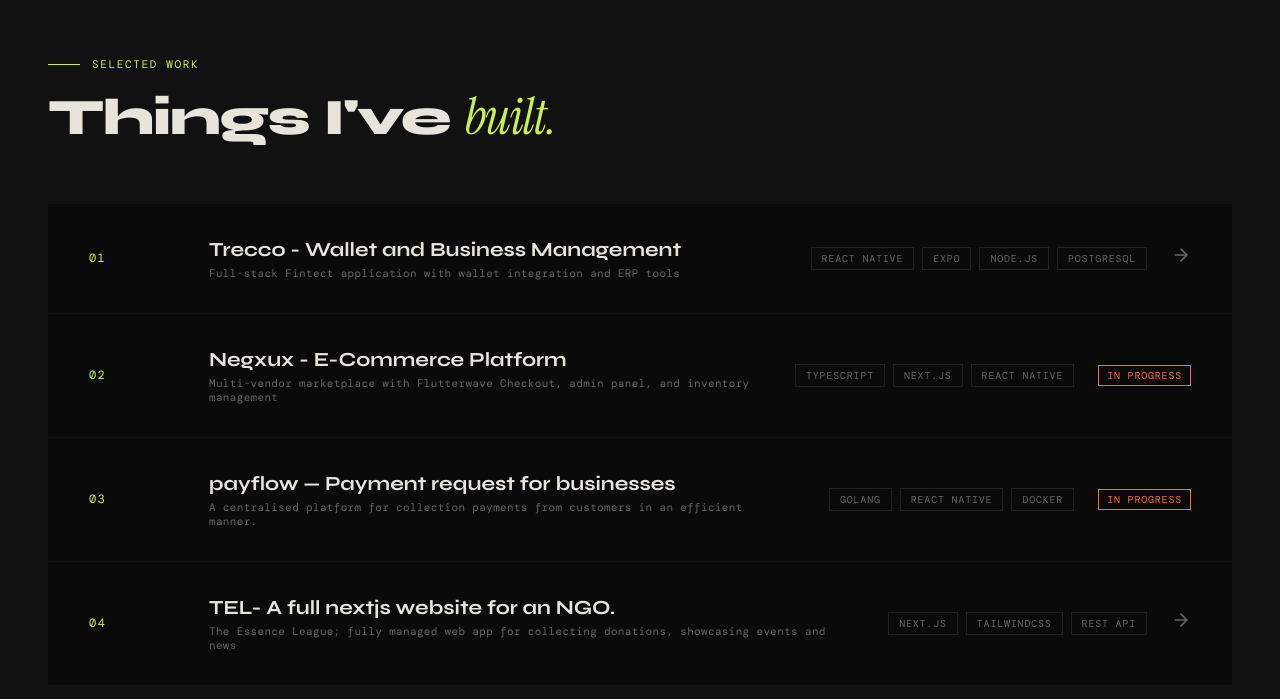
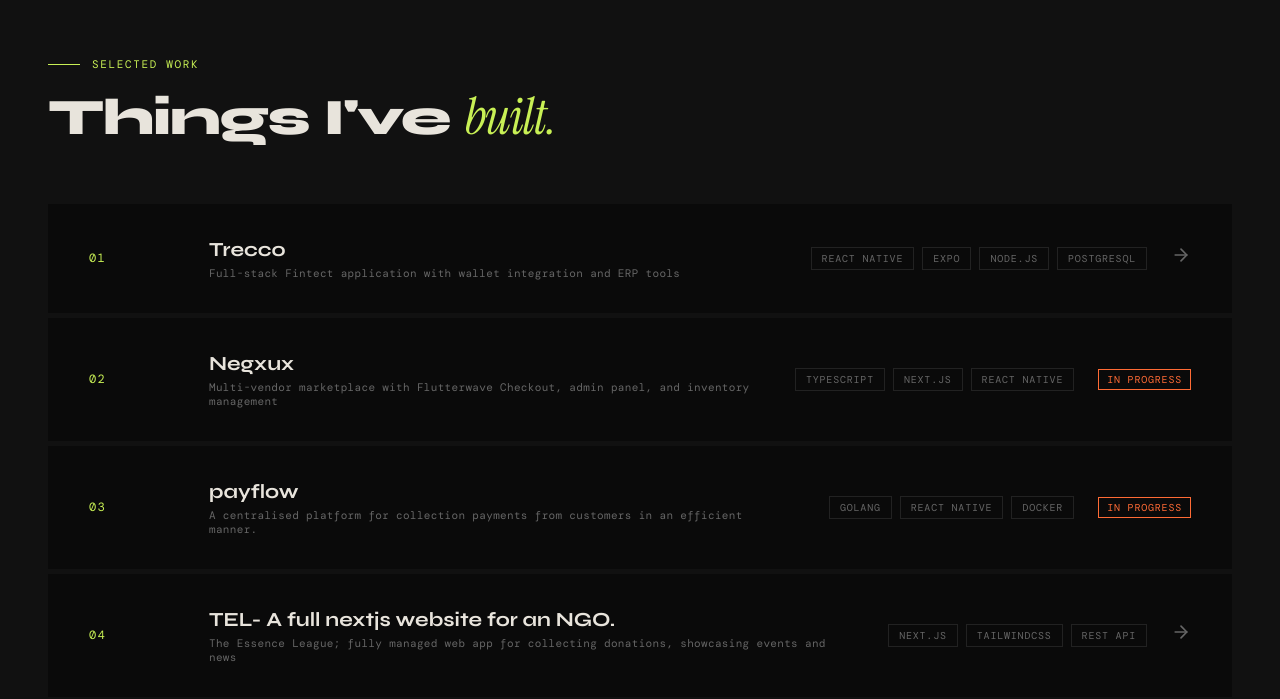
Before and after one commit to bryangodson/_portfolio, a Vue app: page / in a window 1280 px wide. Shown: the part 2506-3205 px from the top of the page. Built offline with nearby package versions, Linux system fonts and the light colour scheme; a web font is replaced by a local one.

Commit message:
fix:removed extra title text

```diff
--- a/src/components/WorkSection.vue
+++ b/src/components/WorkSection.vue
@@ -66,7 +66,7 @@
         {
           id: 1,
           num: '01',
-          title: 'Trecco - Wallet and Business Management',
+          title: 'Trecco',
           description: 'Full-stack Fintect application with wallet integration and ERP tools',
           tags: ['React Native','Expo', 'Node.js', 'PostgreSQL'],
           link: '#',
@@ -75,7 +75,7 @@
         {
           id: 2,
           num: '02',
-          title: 'Negxux - E-Commerce Platform',
+          title: 'Negxux',
           description: 'Multi-vendor marketplace with Flutterwave Checkout, admin panel, and inventory management',
           tags: ['TypeScript', 'Next.js', 'React Native'],
           link: '#',
@@ -84,7 +84,7 @@
         {
           id: 3,
           num: '03',
-          title: 'payflow — Payment request for businesses',
+          title: 'payflow',
           description: 'A centralised platform for collection payments from customers in an efficient manner.',
           tags: ['Golang', 'React Native', 'Docker'],
           link: '#',
@@ -147,7 +147,7 @@
 .work__grid {
   display: flex;
   flex-direction: column;
-  gap: 1px;         /* 1px gap creates a visible divider between rows */
+  gap: 5px;         /* 1px gap creates a visible divider between rows */
   margin-top: 60px;
 }
 
```
